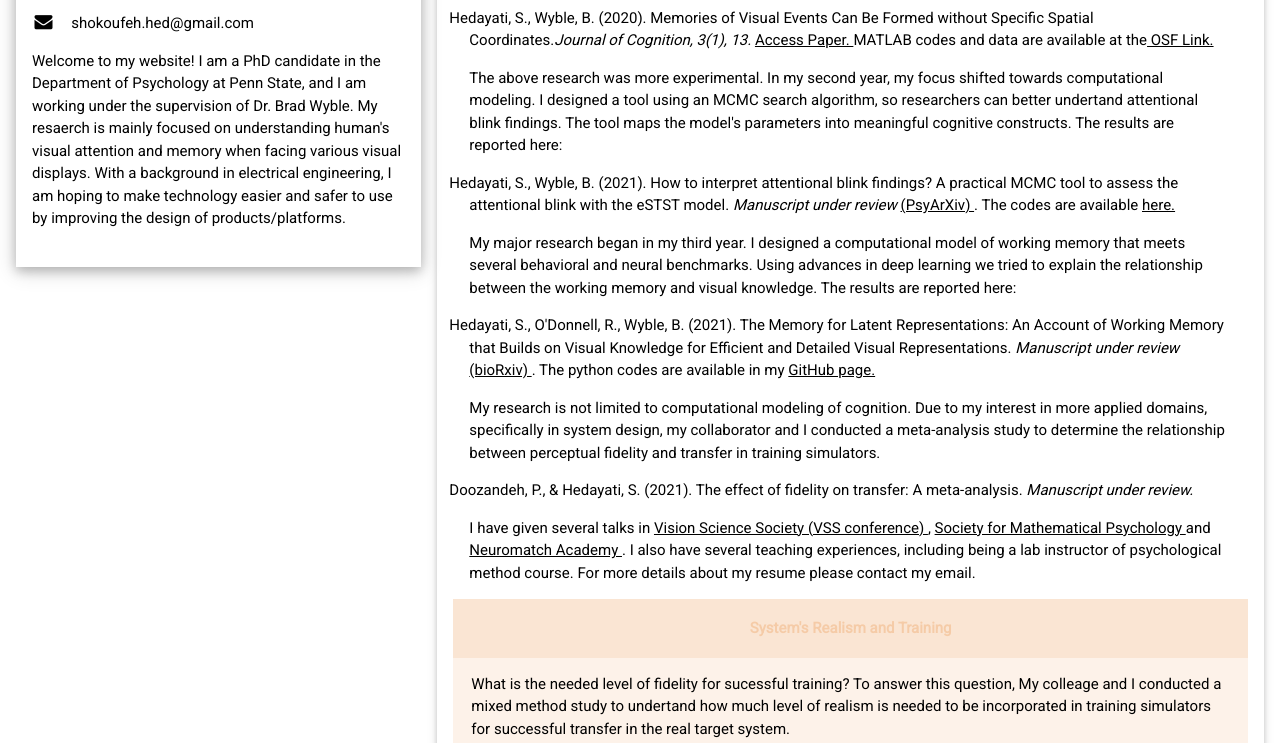
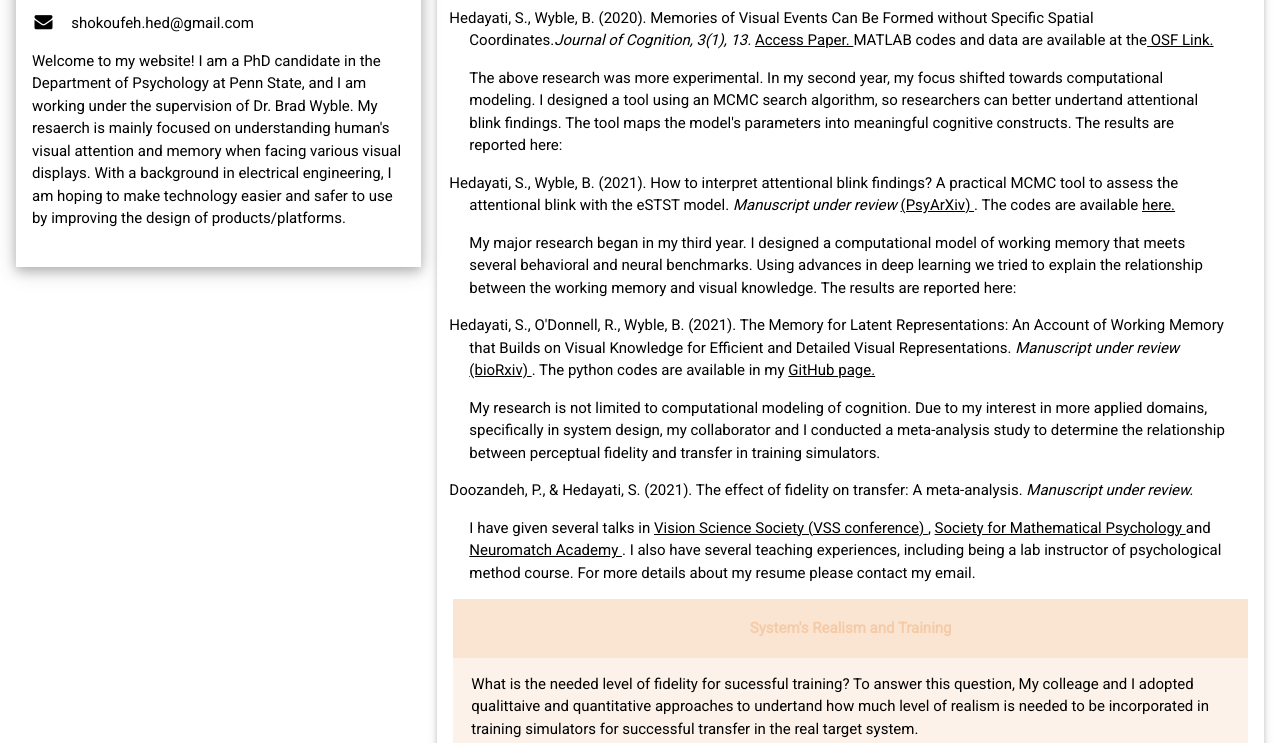
Before and after one commit to Shekoo93/ShekoofehHedayati, a plain HTML site: page index.html in a window 1280 px wide. Both pictures are taken after a click on the button "System's Realism and Training". Shown: the part 492-1235 px from the top of the page. Drawn offline with nearby package versions, Linux system fonts and the light colour scheme.

Commit message:
Update index.html

```diff
--- a/index.html
+++ b/index.html
@@ -83,8 +83,6 @@ div.a {
 	          I am hoping to  make technology easier and safer to use by improving the design of products/platforms.
 
 		  </p>
-
-
           <br>
         </div>
       </div><br>
@@ -140,7 +138,7 @@ div.a {
       <div class="panel">
 
 	 <p>
-		  What is the needed level of fidelity for sucessful training? To answer this question, My colleage and I conducted a mixed method study to undertand how much level of realism
+		  What is the needed level of fidelity for sucessful training? To answer this question, My colleage and I adopted  qualittaive and quantitative approaches to undertand how much level of realism
 		   is needed to be incorporated in training simulators for successful transfer in the real target system.
 
          </p>
```
